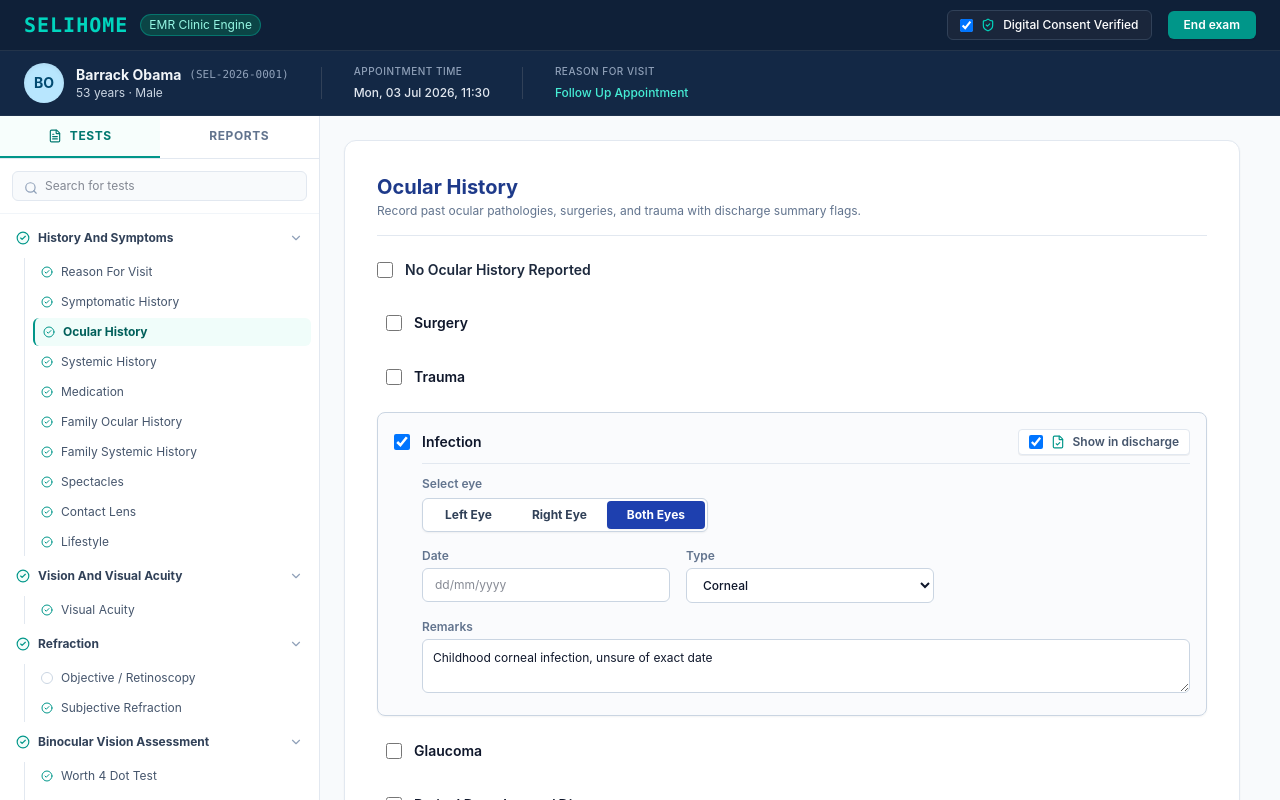
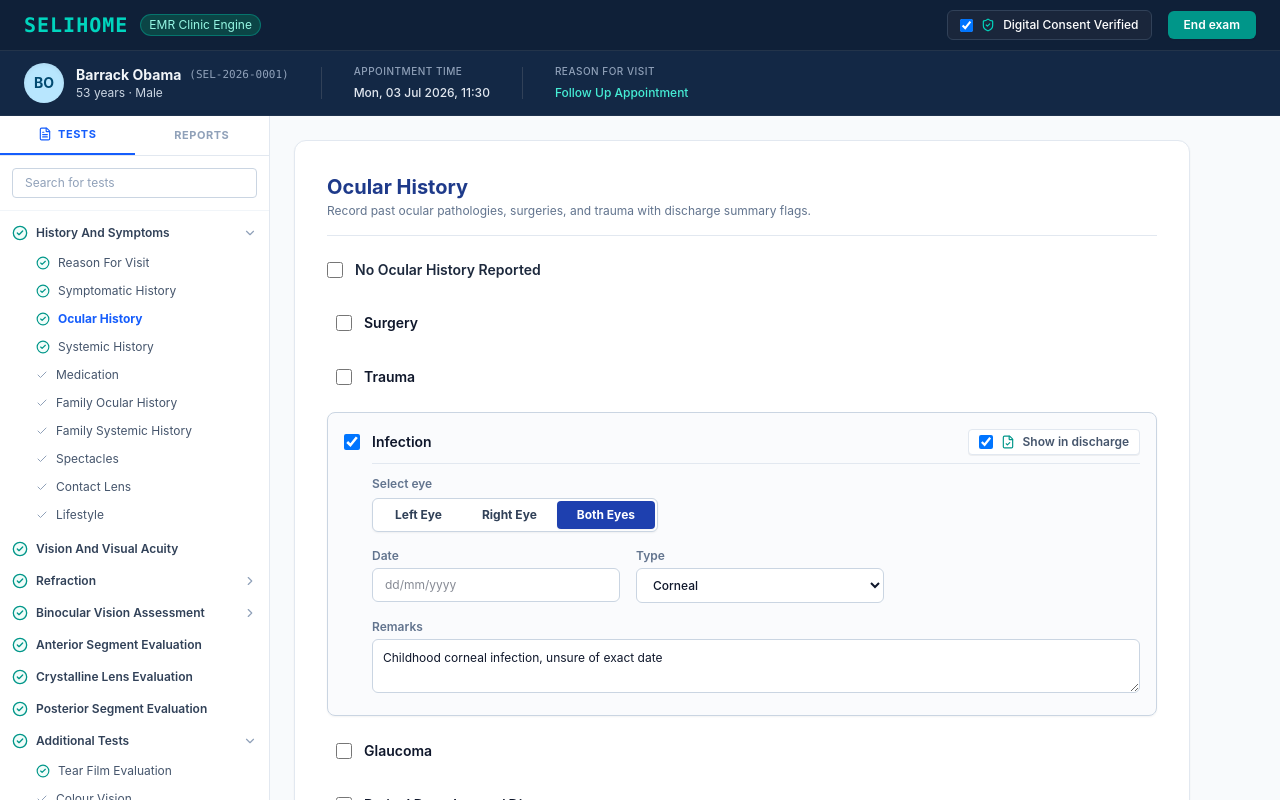
Before and after one commit to teba-sol/selihom-eye, a React (Vite) app in the folder client/: page / in a window 1280 px wide. Built offline with nearby package versions, Linux system fonts and the light colour scheme.

Commit message:
refactor: Asira-identical sidebar with flat root items, updated routing

```diff
--- a/client/src/components/AsiraSidebar.tsx
+++ b/client/src/components/AsiraSidebar.tsx
@@ -1,221 +1,261 @@
 import React, { useState } from 'react';
 import { useEncounterStore } from '../store/useEncounterStore';
-import {
-  FileText, CheckCircle2, ChevronDown, ChevronRight,
-  Search
-} from 'lucide-react';
+import { CheckCircle2, Check, ChevronDown, ChevronRight, Search, FileText } from 'lucide-react';
 
-interface SubItem {
+export interface SidebarItem {
   id: string;
   label: string;
-  completed?: boolean;
+  isCompleted?: boolean;
 }
 
-interface SectionGroup {
+export interface SidebarSection {
   id: string;
-  title: string;
-  items: SubItem[];
+  label: string;
+  isExpandable: boolean;
+  isCompleted?: boolean;
+  children?: SidebarItem[];
 }
 
-export const ASIRA_SIDEBAR_CONFIG: SectionGroup[] = [
+export const ASIRA_EXAM_TREE: SidebarSection[] = [
   {
     id: 'history-and-symptoms',
-    title: 'History And Symptoms',
-    items: [
-      { id: 'reason-for-visit', label: 'Reason For Visit', completed: true },
-      { id: 'symptomatic-history', label: 'Symptomatic History', completed: true },
-      { id: 'ocular-history', label: 'Ocular History', completed: true },
-      { id: 'systemic-history', label: 'Systemic History', completed: true },
-      { id: 'medication', label: 'Medication', completed: true },
-      { id: 'family-ocular-history', label: 'Family Ocular History', completed: true },
-      { id: 'family-systemic-history', label: 'Family Systemic History', completed: true },
-      { id: 'spectacles', label: 'Spectacles', completed: true },
-      { id: 'contact-lens', label: 'Contact Lens', completed: true },
-      { id: 'lifestyle', label: 'Lifestyle', completed: true },
+    label: 'History And Symptoms',
+    isExpandable: true,
+    isCompleted: true,
+    children: [
+      { id: 'reason-for-visit', label: 'Reason For Visit', isCompleted: true },
+      { id: 'symptomatic-history', label: 'Symptomatic History', isCompleted: true },
+      { id: 'ocular-history', label: 'Ocular History', isCompleted: true },
+      { id: 'systemic-history', label: 'Systemic History', isCompleted: true },
+      { id: 'medication', label: 'Medication', isCompleted: false },
+      { id: 'family-ocular-history', label: 'Family Ocular History', isCompleted: false },
+      { id: 'family-systemic-history', label: 'Family Systemic History', isCompleted: false },
+      { id: 'spectacles', label: 'Spectacles', isCompleted: false },
+      { id: 'contact-lens', label: 'Contact Lens', isCompleted: false },
+      { id: 'lifestyle', label: 'Lifestyle', isCompleted: false },
     ],
   },
   {
     id: 'vision-and-visual-acuity',
-    title: 'Vision And Visual Acuity',
-    items: [
-      { id: 'visual-acuity', label: 'Visual Acuity', completed: true },
-    ],
+    label: 'Vision And Visual Acuity',
+    isExpandable: false,
+    isCompleted: true,
   },
   {
     id: 'refraction',
-    title: 'Refraction',
-    items: [
-      { id: 'objective-refraction', label: 'Objective / Retinoscopy' },
-      { id: 'subjective-refraction', label: 'Subjective Refraction', completed: true },
+    label: 'Refraction',
+    isExpandable: true,
+    isCompleted: true,
+    children: [
+      { id: 'objective-refraction', label: 'Objective / Retinoscopy', isCompleted: false },
+      { id: 'subjective-refraction', label: 'Subjective Refraction', isCompleted: true },
     ],
   },
   {
     id: 'binocular-vision-assessment',
-    title: 'Binocular Vision Assessment',
-    items: [
-      { id: 'worth-4-dot', label: 'Worth 4 Dot Test', completed: true },
-      { id: 'ocular-motor-balance', label: 'Ocular Motor Balance', completed: true },
-      { id: 'near-point-of-convergence', label: 'Near Point Of Convergence', completed: true },
-      { id: 'amplitude-of-accommodation', label: 'Amplitude Of Accommodation', completed: true },
-      { id: 'ocular-motility', label: 'Ocular Motility', completed: true },
-      { id: 'pupil-evaluation', label: 'Pupil Evaluation', completed: true },
-      { id: 'stereopsis', label: 'Stereopsis', completed: true },
-      { id: 'accommodative-lag', label: 'Accommodative Lag' },
-      { id: 'accommodative-facility', label: 'Accommodative Facility' },
-      { id: 'relative-accommodation', label: 'Relative Accommodation' },
+    label: 'Binocular Vision Assessment',
+    isExpandable: true,
+    isCompleted: true,
+    children: [
+      { id: 'worth-4-dot', label: 'Worth 4 Dot Test', isCompleted: true },
+      { id: 'ocular-motor-balance', label: 'Ocular Motor Balance', isCompleted: true },
+      { id: 'near-point-of-convergence', label: 'Near Point Of Convergence', isCompleted: true },
+      { id: 'amplitude-of-accommodation', label: 'Amplitude Of Accommodation', isCompleted: false },
+      { id: 'ocular-motility', label: 'Ocular Motility', isCompleted: true },
+      { id: 'pupil-evaluation', label: 'Pupil Evaluation', isCompleted: true },
+      { id: 'stereopsis', label: 'Stereopsis', isCompleted: false },
+      { id: 'accommodative-lag', label: 'Accommodative Lag', isCompleted: false },
+      { id: 'accommodative-facility', label: 'Accommodative Facility', isCompleted: false },
+      { id: 'relative-accommodation', label: 'Relative Accommodation', isCompleted: false },
     ],
   },
   {
-    id: 'anterior-segment',
-    title: 'Anterior Segment Evaluation',
-    items: [
-      { id: 'anterior-segment-eval', label: 'Anterior Segment Evaluation', completed: true },
-    ],
+    id: 'anterior-segment-eval',
+    label: 'Anterior Segment Evaluation',
+    isExpandable: false,
+    isCompleted: true,
   },
   {
-    id: 'crystalline-lens-group',
-    title: 'Crystalline Lens Evaluation',
-    items: [
-      { id: 'crystalline-lens', label: 'Crystalline Lens Evaluation', completed: true },
-    ],
+    id: 'crystalline-lens',
+    label: 'Crystalline Lens Evaluation',
+    isExpandable: false,
+    isCompleted: true,
   },
   {
-    id: 'posterior-segment-group',
-    title: 'Posterior Segment Evaluation',
-    items: [
-      { id: 'posterior-segment', label: 'Posterior Segment Evaluation', completed: true },
-    ],
+    id: 'posterior-segment',
+    label: 'Posterior Segment Evaluation',
+    isExpandable: false,
+    isCompleted: true,
   },
   {
     id: 'additional-tests',
-    title: 'Additional Tests',
-    items: [
-      { id: 'tear-film', label: 'Tear Film Evaluation', completed: true },
-      { id: 'colour-vision', label: 'Colour Vision' },
-      { id: 'pachymetry', label: 'Pachymetry' },
-      { id: 'tonometry', label: 'Tonometry' },
-      { id: 'gonioscopy', label: 'Gonioscopy' },
-      { id: 'amsler', label: 'Amsler' },
-      { id: 'contrast-sensitivity', label: 'Contrast Sensitivity' },
+    label: 'Additional Tests',
+    isExpandable: true,
+    isCompleted: true,
+    children: [
+      { id: 'tear-film', label: 'Tear Film Evaluation', isCompleted: true },
+      { id: 'colour-vision', label: 'Colour Vision', isCompleted: false },
+      { id: 'pachymetry', label: 'Pachymetry', isCompleted: false },
+      { id: 'tonometry', label: 'Tonometry', isCompleted: true },
+      { id: 'gonioscopy', label: 'Gonioscopy', isCompleted: false },
+      { id: 'amsler', label: 'Amsler', isCompleted: false },
+      { id: 'contrast-sensitivity', label: 'Contrast Sensitivity', isCompleted: false },
     ],
   },
   {
     id: 'imaging-and-diagnostics',
-    title: 'Imaging And Diagnostics',
-    items: [
-      { id: 'topography', label: 'Corneal Topography' },
+    label: 'Imaging And Diagnostics',
+    isExpandable: false,
+    isCompleted: false,
+  },
+  {
+    id: 'contact-lens-evaluation',
+    label: 'Contact Lens Evaluation',
+    isExpandable: true,
+    isCompleted: false,
+    children: [
+      { id: 'cl-pre-fit', label: 'Pre-Fitting Evaluation', isCompleted: false },
+      { id: 'cl-fitting', label: 'Lens Fitting Assessment', isCompleted: false },
     ],
   },
   {
-    id: 'assessment-and-management',
-    title: 'Assessment And Management',
-    items: [
-      { id: 'assessment-plan', label: 'Assessment & Plan', completed: true },
-      { id: 'referral', label: 'Referral / Co-Management', completed: true },
-    ],
+    id: 'action-and-advice',
+    label: 'Action And Advice',
+    isExpandable: false,
+    isCompleted: false,
   },
 ];
 
 export const AsiraSidebar: React.FC = () => {
   const { activeTab, setActiveTab } = useEncounterStore();
-  const [activeTopTab, setActiveTopTab] = useState<'TESTS' | 'REPORTS'>('TESTS');
-  const [expandedGroups, setExpandedGroups] = useState<Record<string, boolean>>({
+  const [navTab, setNavTab] = useState<'TESTS' | 'REPORTS'>('TESTS');
+  const [expanded, setExpanded] = useState<Record<string, boolean>>({
     'history-and-symptoms': true,
-    'vision-and-visual-acuity': true,
-    'refraction': true,
-    'binocular-vision-assessment': true,
-    'anterior-segment': true,
-    'crystalline-lens-group': true,
-    'posterior-segment-group': true,
+    'refraction': false,
+    'binocular-vision-assessment': false,
     'additional-tests': true,
-    'imaging-and-diagnostics': true,
-    'assessment-and-management': true,
+    'contact-lens-evaluation': false,
   });
 
-  const toggleGroup = (groupId: string) => {
-    setExpandedGroups(prev => ({ ...prev, [groupId]: !prev[groupId] }));
+  const toggleExpand = (id: string) => {
+    setExpanded((prev) => ({ ...prev, [id]: !prev[id] }));
   };
 
   return (
-    <aside className="w-80 bg-white border-r border-slate-200 flex flex-col h-full shrink-0 shadow-xs">
+    <aside className="w-[270px] bg-white border-r border-slate-200 flex flex-col h-full shrink-0 select-none">
+      {/* Top TESTS vs REPORTS Tabs */}
       <div className="flex border-b border-slate-200">
         <button
-          onClick={() => setActiveTopTab('TESTS')}
-          className={`flex-1 py-3 text-xs font-bold tracking-wider text-center border-b-2 flex items-center justify-center gap-2 ${
-            activeTopTab === 'TESTS'
-              ? 'border-teal-600 text-teal-700 bg-teal-50/50'
-              : 'border-transparent text-slate-500 hover:text-slate-800'
+          type="button"
+          onClick={() => setNavTab('TESTS')}
+          className={`flex-1 py-2.5 text-[11px] font-bold tracking-wider flex items-center justify-center gap-1.5 transition-colors ${
+            navTab === 'TESTS'
+              ? 'text-blue-600 border-b-2 border-blue-600'
+              : 'text-slate-400 hover:text-slate-600'
           }`}
         >
           <FileText className="w-3.5 h-3.5" /> TESTS
         </button>
         <button
-          onClick={() => setActiveTopTab('REPORTS')}
-          className={`flex-1 py-3 text-xs font-bold tracking-wider text-center border-b-2 flex items-center justify-center gap-2 ${
-            activeTopTab === 'REPORTS'
-              ? 'border-teal-600 text-teal-700 bg-teal-50/50'
-              : 'border-transparent text-slate-500 hover:text-slate-800'
+          type="button"
+          onClick={() => setNavTab('REPORTS')}
+          className={`flex-1 py-2.5 text-[11px] font-bold tracking-wider flex items-center justify-center gap-1.5 transition-colors ${
+            navTab === 'REPORTS'
+              ? 'text-blue-600 border-b-2 border-blue-600'
+              : 'text-slate-400 hover:text-slate-600'
           }`}
         >
           REPORTS
         </button>
       </div>
 
+      {/* Search Input */}
       <div className="p-3 border-b border-slate-100">
         <div className="relative">
-          <Search className="w-3.5 h-3.5 absolute left-3 top-2.5 text-slate-400" />
           <input
             type="text"
             placeholder="Search for tests"
-            className="w-full pl-8 pr-3 py-1.5 text-xs bg-slate-50 border border-slate-200 rounded-md focus:outline-hidden focus:border-teal-500"
+            className="w-full pl-3 pr-3 py-1.5 text-xs text-slate-700 bg-white border border-slate-300 rounded focus:outline-none focus:border-blue-600 placeholder:text-slate-400"
           />
         </div>
       </div>
 
-      <div className="flex-1 overflow-y-auto p-2 space-y-1">
-        {ASIRA_SIDEBAR_CONFIG.map((group) => {
-          const isExpanded = !!expandedGroups[group.id];
+      {/* Main Navigation Tree */}
+      <div className="flex-1 overflow-y-auto py-2 px-3 space-y-1 scrollbar-thin scrollbar-thumb-slate-200">
+        {ASIRA_EXAM_TREE.map((section) => {
+          const isExp = !!expanded[section.id];
+          const isCurrentActive = activeTab === section.id;
+
           return (
-            <div key={group.id} className="mb-1">
+            <div key={section.id} className="text-xs">
+              {section.isExpandable ? (
+                <div>
                   <button
-                onClick={() => toggleGroup(group.id)}
-                className="w-full flex items-center justify-between px-2 py-2 text-xs font-bold text-slate-700 hover:bg-slate-50 rounded-md"
+                    type="button"
+                    onClick={() => toggleExpand(section.id)}
+                    className="w-full flex items-center justify-between py-1.5 text-left text-slate-700 hover:text-slate-900 group"
                   >
                     <div className="flex items-center gap-2">
-                  <CheckCircle2 className="w-3.5 h-3.5 text-teal-600 fill-teal-50" />
-                  <span>{group.title}</span>
+                      {section.isCompleted ? (
+                        <CheckCircle2 className="w-4 h-4 text-teal-600 fill-teal-50 shrink-0" />
+                      ) : (
+                        <span className="w-4 h-4 rounded-full border border-slate-300 shrink-0" />
+                      )}
+                      <span className="font-semibold text-slate-700">{section.label}</span>
                     </div>
-                {isExpanded ? (
-                  <ChevronDown className="w-3.5 h-3.5 text-slate-400" />
+                    {isExp ? (
+                      <ChevronDown className="w-3.5 h-3.5 text-slate-400 group-hover:text-slate-600" />
                     ) : (
-                  <ChevronRight className="w-3.5 h-3.5 text-slate-400" />
+                      <ChevronRight className="w-3.5 h-3.5 text-slate-400 group-hover:text-slate-600" />
                     )}
                   </button>
 
-              {isExpanded && (
-                <div className="ml-4 pl-2 border-l border-slate-200 space-y-0.5 mt-1">
-                  {group.items.map((item) => {
-                    const isActive = activeTab === item.id;
+                  {/* Children Sub-menu */}
+                  {isExp && section.children && (
+                    <div className="pl-6 space-y-1 py-1">
+                      {section.children.map((child) => {
+                        const isChildActive = activeTab === child.id;
                         return (
                           <button
-                        key={item.id}
-                        onClick={() => setActiveTab(item.id)}
-                        className={`w-full flex items-center gap-2 px-2 py-1.5 text-xs rounded-md text-left transition-colors ${
-                          isActive
-                            ? 'bg-teal-50 text-teal-800 font-bold border-l-2 border-teal-600'
-                            : 'text-slate-600 hover:bg-slate-50 hover:text-slate-900'
+                            key={child.id}
+                            type="button"
+                            onClick={() => setActiveTab(child.id)}
+                            className={`w-full flex items-center gap-2 py-1 text-left rounded transition-colors ${
+                              isChildActive
+                                ? 'text-blue-600 font-bold'
+                                : 'text-slate-600 hover:text-slate-900'
                             }`}
                           >
-                        {item.completed ? (
-                          <CheckCircle2 className="w-3 h-3 text-teal-600 shrink-0" />
+                            {child.isCompleted ? (
+                              <CheckCircle2 className="w-3.5 h-3.5 text-teal-600 fill-teal-50 shrink-0" />
                             ) : (
-                          <span className="w-3 h-3 rounded-full border border-slate-300 shrink-0" />
+                              <Check className="w-3 h-3 text-slate-400 shrink-0" />
                             )}
-                        <span className="truncate">{item.label}</span>
+                            <span className="truncate">{child.label}</span>
                           </button>
                         );
                       })}
                     </div>
+                  )}
+                </div>
+              ) : (
+                /* Flat Root Item */
+                <button
+                  type="button"
+                  onClick={() => setActiveTab(section.id)}
+                  className={`w-full flex items-center gap-2 py-1.5 text-left rounded transition-colors ${
+                    isCurrentActive
+                      ? 'text-blue-600 font-bold'
+                      : 'text-slate-700 hover:text-slate-900'
+                  }`}
+                >
+                  {section.isCompleted ? (
+                    <CheckCircle2 className="w-4 h-4 text-teal-600 fill-teal-50 shrink-0" />
+                  ) : (
+                    <span className="w-4 h-4 rounded-full border border-slate-300 shrink-0" />
+                  )}
+                  <span className="font-semibold">{section.label}</span>
+                </button>
               )}
             </div>
           );
```
Also changed, not shown: client/src/App.tsx (+0 -10 lines). Lines whose indentation alone changed are shown as unchanged.
